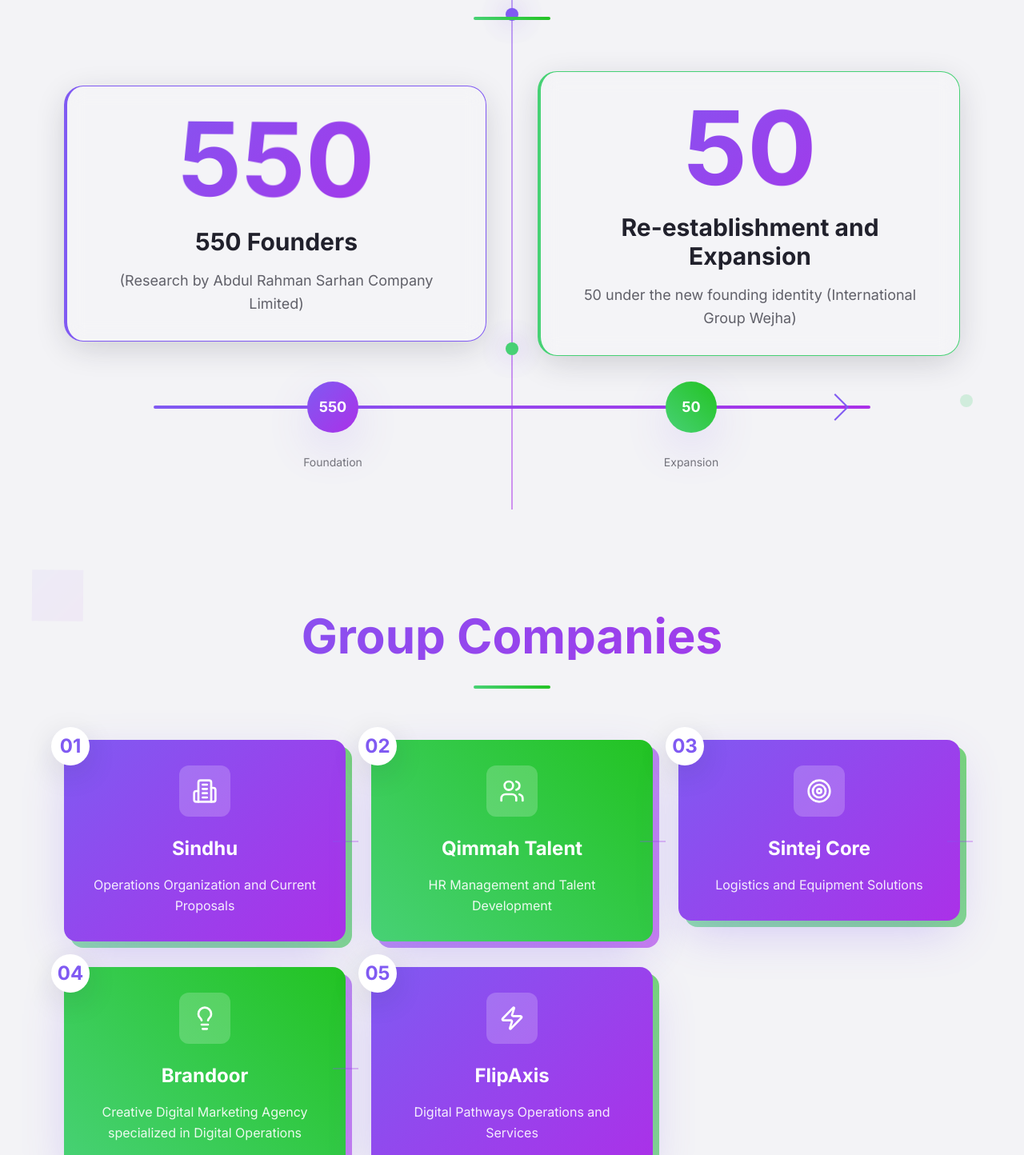
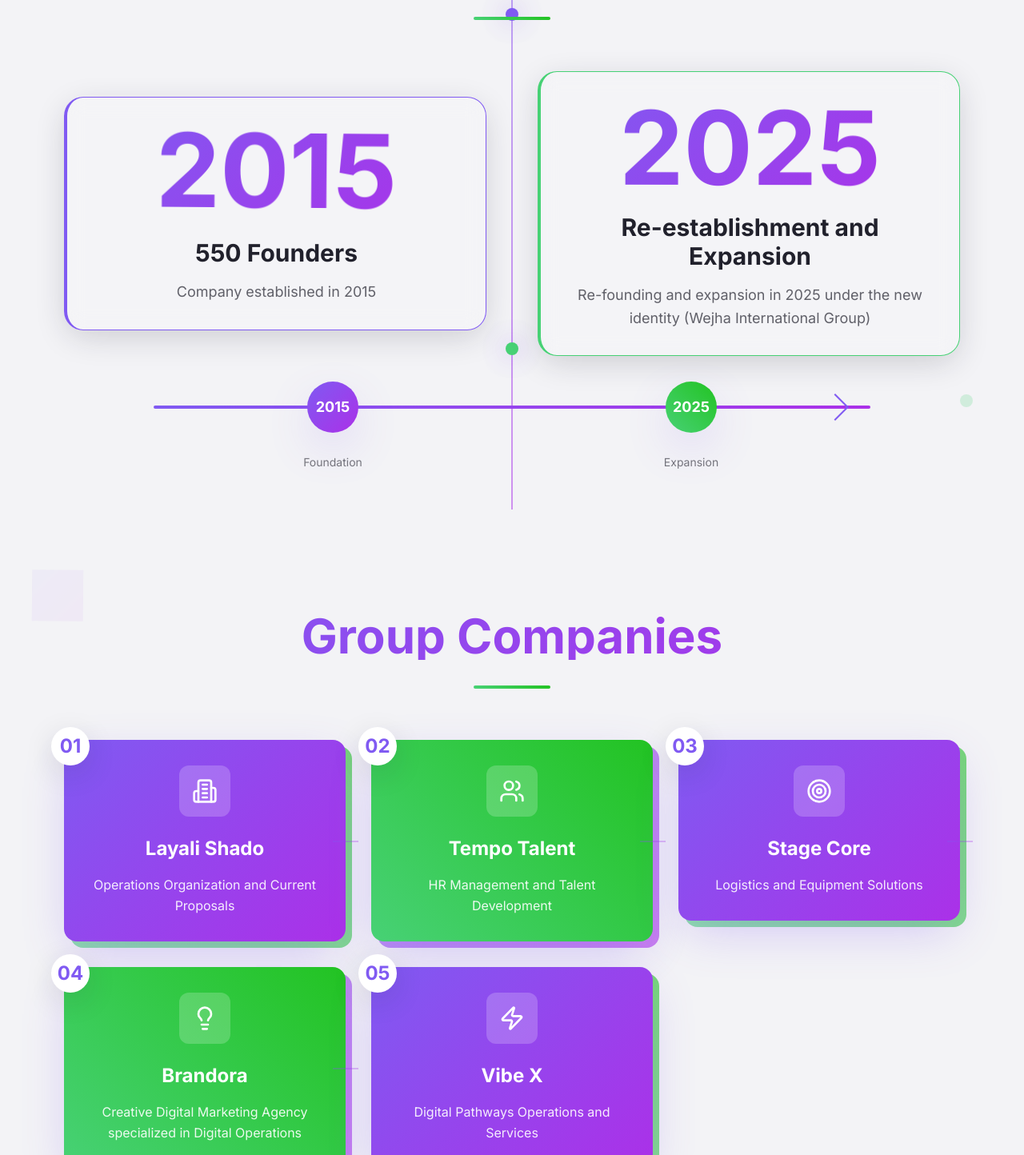
Before and after one commit to Webique/slide-canvas-blends, a React (Vite) app: page / in a window 1280 px wide. Shown: the part 3040-4484 px from the top of the page at 80% size. Built offline with nearby package versions, Linux system fonts and the light colour scheme.

Commit message:
Fix foundation and group companies sections
Update the foundation section with the correct establishment year (2015) and re-establishment year (2025).
Update the group companies section with the correct company names: Layali Shado, Tempo Talent, Stage Core, Brandora, and Vibe X.

```diff
--- a/src/components/FoundationSection.tsx
+++ b/src/components/FoundationSection.tsx
@@ -7,16 +7,16 @@ export const FoundationSection = ({ language }: FoundationSectionProps) => {
     en: {
       title: "Foundation",
       founders: "550 Founders",
-      foundersDesc: "(Research by Abdul Rahman Sarhan Company Limited)",
+      foundersDesc: "Company established in 2015",
       expansion: "Re-establishment and Expansion",
-      expansionDesc: "50 under the new founding identity (International Group Wejha)"
+      expansionDesc: "Re-founding and expansion in 2025 under the new identity (Wejha International Group)"
     },
     ar: {
       title: "النشأة",
       founders: "550 مؤسس",
-      foundersDesc: "(بحث مسح شركة عبد الرحمن سرحان المحدودة)",
+      foundersDesc: "تأسست الشركة عام 2015",
       expansion: "إعادة التأسيس والتوسع",
-      expansionDesc: "50 تحت الهوية التأسيسية الجديدة (وجهة إنترناشيونال جروب)"
+      expansionDesc: "إعادة التأسيس والتوسع عام 2025 تحت الهوية الجديدة (وجهة إنترناشيونال جروب)"
     }
   };
 
@@ -46,7 +46,7 @@ export const FoundationSection = ({ language }: FoundationSectionProps) => {
               <div className="glass-effect p-8 rounded-3xl border-l-4 border-primary shadow-elevated hover:shadow-glow transition-all duration-300">
                 <div className="text-center">
                   <div className="text-8xl md:text-9xl font-bold gradient-text mb-4 floating-animation">
-                    550
+                    2015
                   </div>
                   <h3 className="text-2xl md:text-3xl font-bold text-foreground mb-4">
                     {founders}
@@ -63,7 +63,7 @@ export const FoundationSection = ({ language }: FoundationSectionProps) => {
               <div className="glass-effect p-8 rounded-3xl border-l-4 border-secondary shadow-elevated hover:shadow-glow transition-all duration-300">
                 <div className="text-center">
                   <div className="text-8xl md:text-9xl font-bold gradient-text mb-4 floating-animation" style={{animationDelay: '0.5s'}}>
-                    50
+                    2025
                   </div>
                   <h3 className="text-2xl md:text-3xl font-bold text-foreground mb-4">
                     {expansion}
@@ -86,7 +86,7 @@ export const FoundationSection = ({ language }: FoundationSectionProps) => {
                 {/* Foundation milestone */}
                 <div className="absolute left-1/4 top-1/2 transform -translate-x-1/2 -translate-y-1/2">
                   <div className="w-16 h-16 bg-gradient-primary rounded-full shadow-glow flex items-center justify-center">
-                    <span className="text-white font-bold text-lg">550</span>
+                    <span className="text-white font-bold text-lg">2015</span>
                   </div>
                   <div className="absolute -bottom-12 left-1/2 transform -translate-x-1/2 whitespace-nowrap">
                     <span className="text-sm text-foreground/60">{language === 'en' ? 'Foundation' : 'التأسيس'}</span>
@@ -96,7 +96,7 @@ export const FoundationSection = ({ language }: FoundationSectionProps) => {
                 {/* Growth milestone */}
                 <div className="absolute right-1/4 top-1/2 transform translate-x-1/2 -translate-y-1/2">
                   <div className="w-16 h-16 bg-gradient-secondary rounded-full shadow-glow flex items-center justify-center">
-                    <span className="text-white font-bold text-lg">50</span>
+                    <span className="text-white font-bold text-lg">2025</span>
                   </div>
                   <div className="absolute -bottom-12 left-1/2 transform -translate-x-1/2 whitespace-nowrap">
                     <span className="text-sm text-foreground/60">{language === 'en' ? 'Expansion' : 'التوسع'}</span>
--- a/src/components/GroupCompaniesSection.tsx
+++ b/src/components/GroupCompaniesSection.tsx
@@ -11,31 +11,31 @@ export const GroupCompaniesSection = ({ language }: GroupCompaniesSectionProps)
       companies: [
         {
           number: "01",
-          name: "Sindhu",
+          name: "Layali Shado",
           description: "Operations Organization and Current Proposals",
           icon: Building2
         },
         {
           number: "02",
-          name: "Qimmah Talent",
+          name: "Tempo Talent",
           description: "HR Management and Talent Development",
           icon: Users
         },
         {
           number: "03",
-          name: "Sintej Core",
+          name: "Stage Core",
           description: "Logistics and Equipment Solutions",
           icon: Target
         },
         {
           number: "04",
-          name: "Brandoor",
+          name: "Brandora",
           description: "Creative Digital Marketing Agency specialized in Digital Operations",
           icon: Lightbulb
         },
         {
           number: "05",
-          name: "FlipAxis",
+          name: "Vibe X",
           description: "Digital Pathways Operations and Services",
           icon: Zap
         }
@@ -46,31 +46,31 @@ export const GroupCompaniesSection = ({ language }: GroupCompaniesSectionProps)
       companies: [
         {
           number: "01",
-          name: "سندو",
+          name: "ليالي شدو",
           description: "تنظيم العمليات والعروض الجارية",
           icon: Building2
         },
         {
           number: "02",
-          name: "قيمة تالنت",
+          name: "تمبو تالنت",
           description: "إدارة وتأهيل الموارد والمواهب",
           icon: Users
         },
         {
           number: "03",
-          name: "سنتج كور",
+          name: "ستيج كور",
           description: "حلول لوجستية وتجهيزات",
           icon: Target
         },
         {
           number: "04",
-          name: "براندور",
+          name: "براندورا",
           description: "وكالة تسويق إبداعي متخصصة في صناعة العمليات الرقمية",
           icon: Lightbulb
         },
         {
           number: "05",
-          name: "فليب أكسيس",
+          name: "فايب إكس",
           description: "تشغيل المسارات والعمليات الرقمية",
           icon: Zap
         }
```
